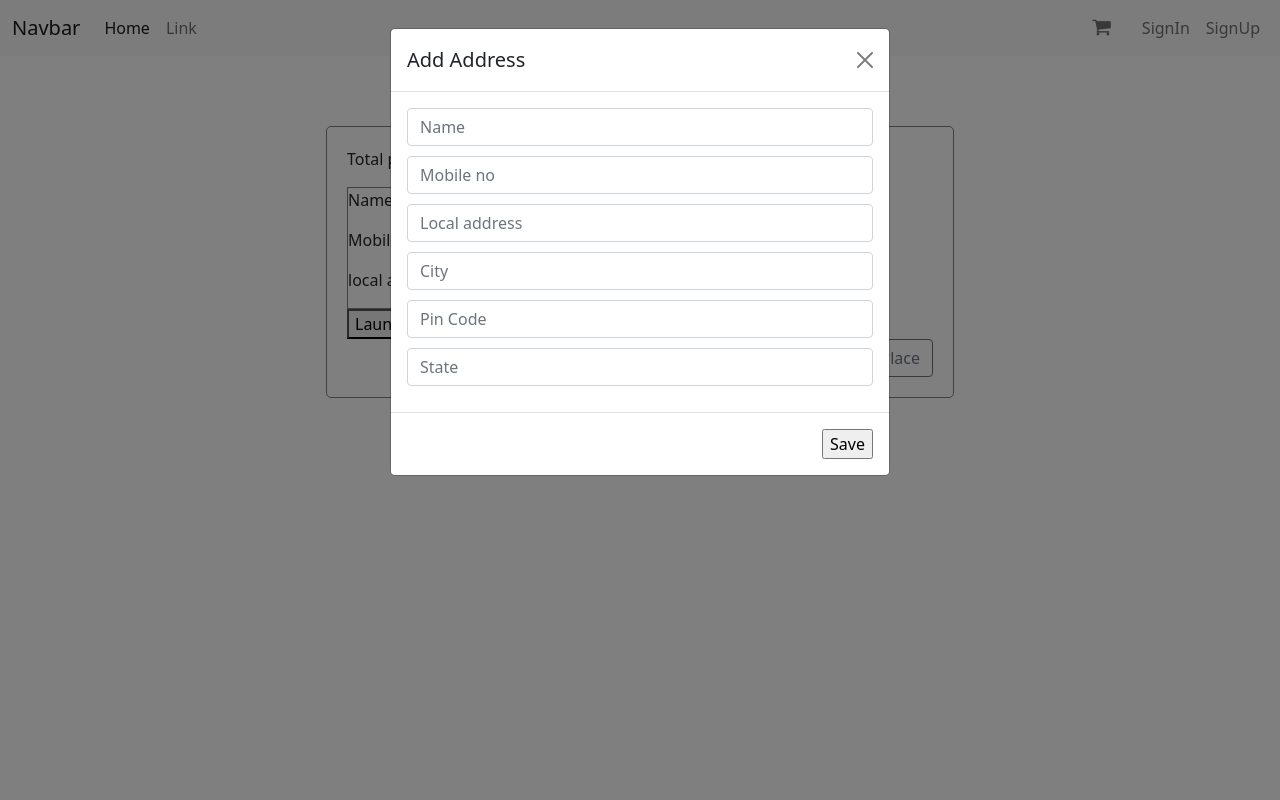
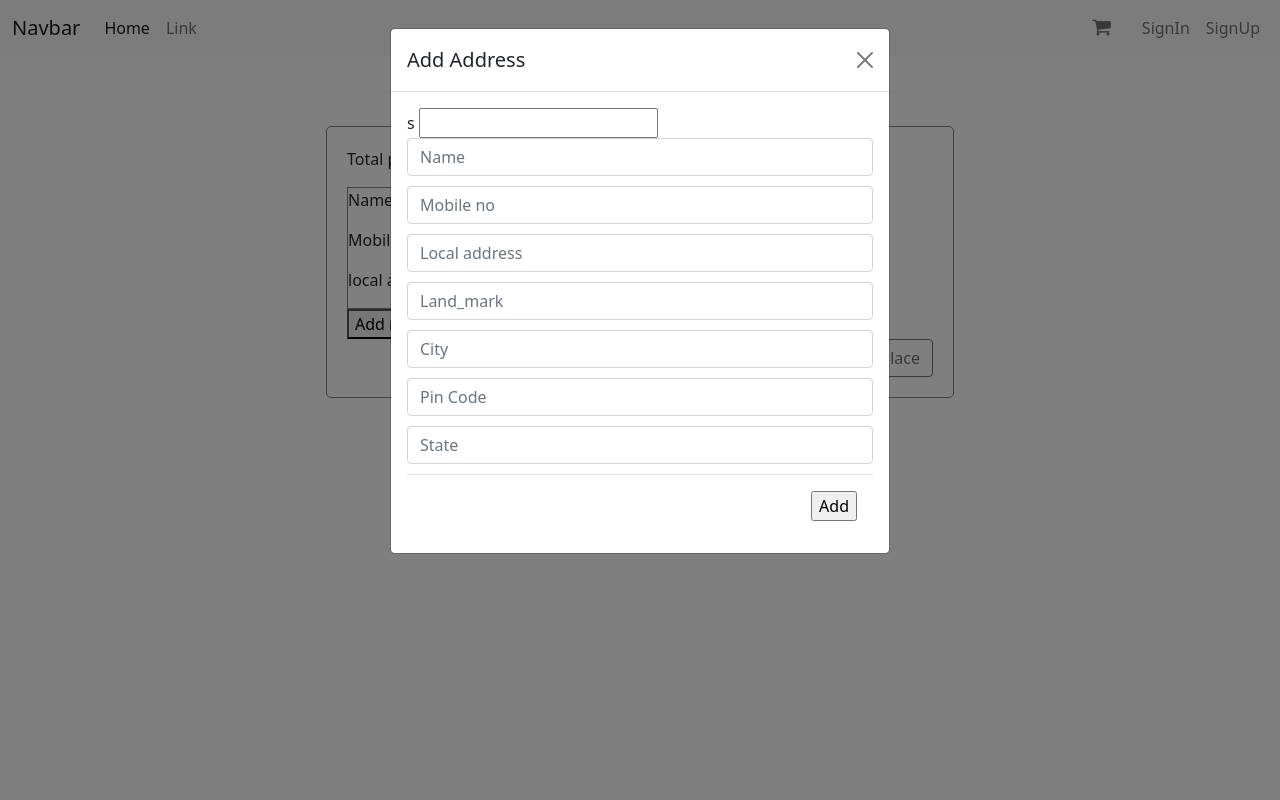
Before and after one commit to rahulkumar161098/E-shop, a Django app: page /check_out/ in a window 1280 px wide, after a click on "Add new Address". Run offline with Django 3.2, Linux system fonts and the light colour scheme.

Commit message:
add user address

```diff
--- a/store/admin.py
+++ b/store/admin.py
@@ -1,5 +1,5 @@
 from django.contrib import admin
-from store.models import Product, Category, UserSignUp, UserAddress, orders
+from store.models import Product, Category, UserSignUp, Address, orders
 
 # Register your models here.
 class ProductView(admin.ModelAdmin):
@@ -16,7 +16,7 @@ admin.site.register(UserSignUp, userView)
 #user address views
 class addressViews(admin.ModelAdmin):
     list_diaplay=('user', 'name', 'mobile', 'date', 'zip_code')
-admin.site.register(UserAddress, addressViews)
+admin.site.register(Address, addressViews)
 
 #order views
 class OrderViews(admin.ModelAdmin):
--- a/store/views.py
+++ b/store/views.py
@@ -1,6 +1,6 @@
 from django.shortcuts import redirect, render
 from django.http import HttpResponse
-from .models import Product, Category,UserSignUp
+from .models import Product, Category,UserSignUp, Address
 from django.contrib import messages
 from django.contrib.auth.hashers import make_password, check_password
 from django.contrib.auth import logout
@@ -130,4 +130,22 @@ def cart_views(request):
 
 #check out
 def check_out(request):
-    return render(request, 'orders/order.html')
+    # add new addresses
+    # user_details= UserSignUp.get_email(u_name)
+    # print(user_details)
+
+    if request.method== 'POST':
+        user=request.POST['userid']
+        name= request.POST['name']
+        mobile= request.POST['mobile']
+        address= request.POST['address']
+        pin= request.POST['pin']
+        lend_mark= request.POST['lend_mark']
+        city= request.POST['city']
+        state= request.POST['state']
+        set_address= Address(user_id=user, name=name, mobile=mobile, local_address=address, city=city, zip_code=pin, lend_mark=lend_mark, state= state)
+        set_address.save()
+
+        return render(request, 'orders/order.html')
+    else:
+        return render(request, 'orders/order.html')
--- a/templates/orders/order.html
+++ b/templates/orders/order.html
@@ -19,7 +19,7 @@
 
     <!-- Button trigger modal -->
     <button type="button" data-bs-toggle="modal" data-bs-target="#exampleModal">
-    Launch demo modal
+      Add new Address
     </button>
 
     <!-- Modal -->
@@ -31,16 +31,25 @@
             <button type="button" class="btn-close" data-bs-dismiss="modal" aria-label="Close"></button>
           </div>
           <div class="modal-body">
+            <form method="POST">s
+              {% csrf_token %}
+              <input type="text" value='{{ request.session.user_id }}' name='userid'>
               <input type="text" class="form-control" name="name" placeholder="Name" style="margin-bottom: 10px;">
-            <input type="text" class="form-control" name="name" placeholder="Mobile no" style="margin-bottom: 10px;">
-            <input type="text" class="form-control" name="name" placeholder="Local address" style="margin-bottom: 10px;">
-            <input type="text" class="form-control" name="name" placeholder="City" style="margin-bottom: 10px;">
-            <input type="text" class="form-control" name="name" placeholder="Pin Code" style="margin-bottom: 10px;">
-            <input type="text" class="form-control" name="name" placeholder="State" style="margin-bottom: 10px;">
+              <input type="text" class="form-control" name="mobile" placeholder="Mobile no"
+                style="margin-bottom: 10px;">
+              <input type="text" class="form-control" name="address" placeholder="Local address"
+                style="margin-bottom: 10px;">
+              <input type="text" class="form-control" name="lend_mark" placeholder="Land_mark"
+                style="margin-bottom: 10px;">
+              <input type="text" class="form-control" name="city" placeholder="City" style="margin-bottom: 10px;">
+              <input type="text" class="form-control" name="pin" placeholder="Pin Code" style="margin-bottom: 10px;">
+              <input type="text" class="form-control" name="state" placeholder="State" style="margin-bottom: 10px;">
+              <div class="modal-footer">
+                <input type="submit" value="Add">
               </div>
-        <div class="modal-footer">
-          <input type="submit" value="Save">
+            </form>
           </div>
+
         </div>
       </div>
     </div>
```
Also changed, not shown: store/models.py (+10 -10 lines), db.sqlite3, store/migrations/0011_auto_20220328_0728.py (added), store/migrations/0012_auto_20220328_1225.py (added). Lines whose indentation alone changed are shown as unchanged.
